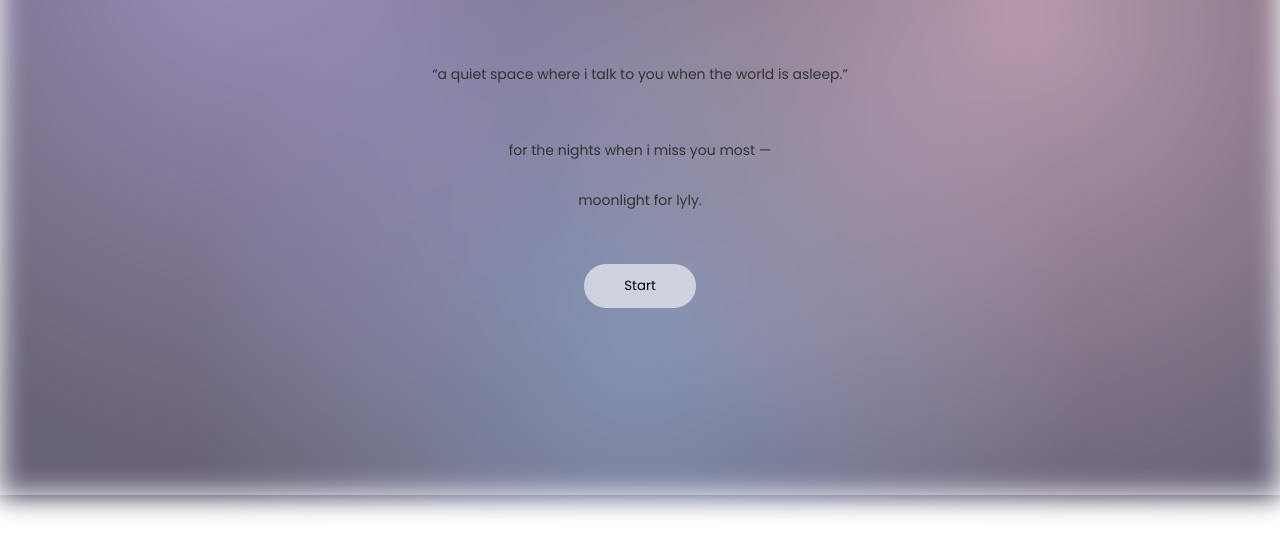
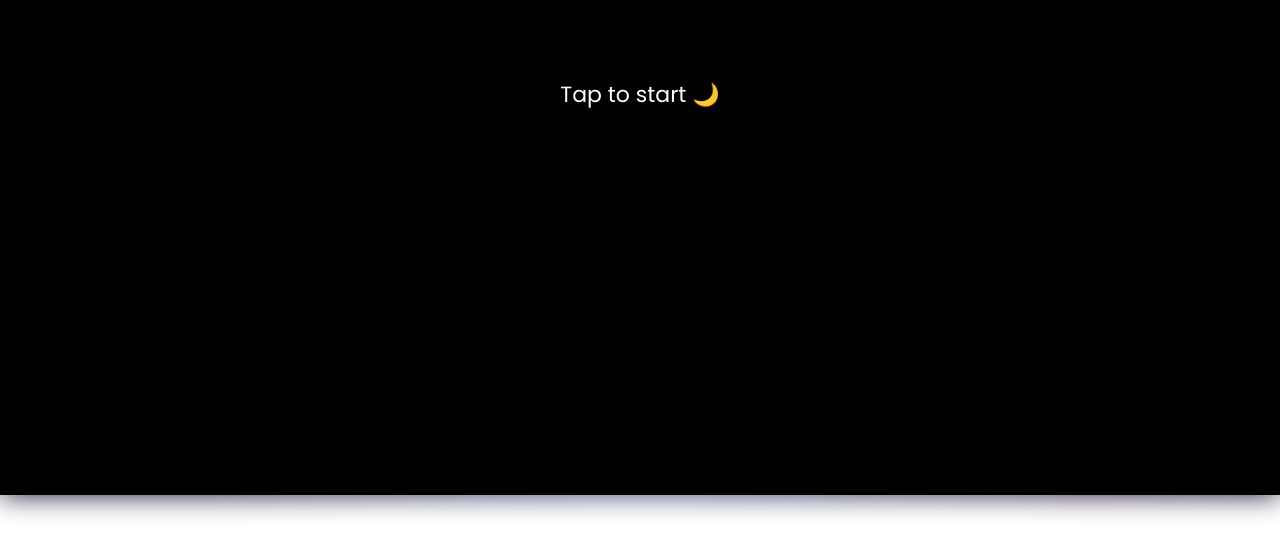
Before and after one commit to putrawisnu471-dot/Moonlight-for-lyly, a plain HTML site: page index.html in a window 1280 px wide. Shown: the part 305-860 px from the top of the page. Drawn offline with Linux system fonts and the light colour scheme.

Commit message:
Update index.html

```diff
--- a/index.html
+++ b/index.html
@@ -10,6 +10,23 @@
 
 <style>
 * { margin:0; padding:0; box-sizing:border-box; }
+
+/* CSS kamu yang lain di atas */
+
+/* 👆 tambahin INI */
+#tap-screen {
+  position: fixed;
+  inset: 0;
+  background: black;
+  display: flex;
+  align-items: center;
+  justify-content: center;
+  color: white;
+  font-size: 22px;
+  z-index: 9999;
+  cursor: pointer;
+}
+<style>
 
 /* khusus scene 8 boleh scroll */
 .scene.scrollable {
@@ -221,6 +238,10 @@ button {
 </head>
 
 <body>
+
+<div id="tap-screen">
+  <p>Tap to start 🌙</p>
+</div>
 
 <div class="background"></div>
 <div class="overlay"></div>
@@ -513,5 +534,6 @@ toggle.onclick=()=>{
 show();
 </script>
 
+
 </body>
 </html>
```
